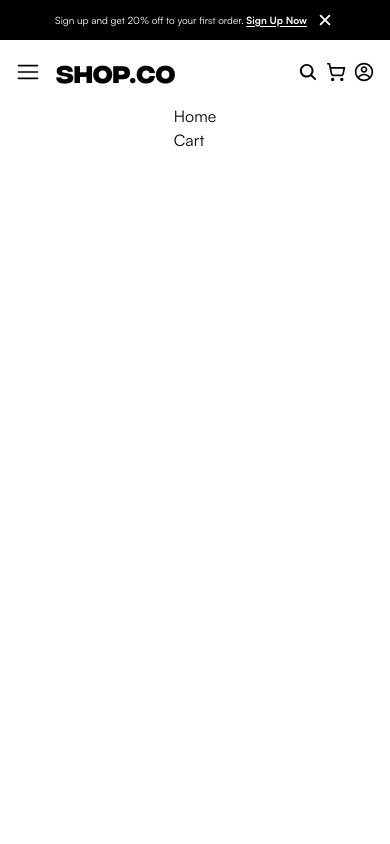
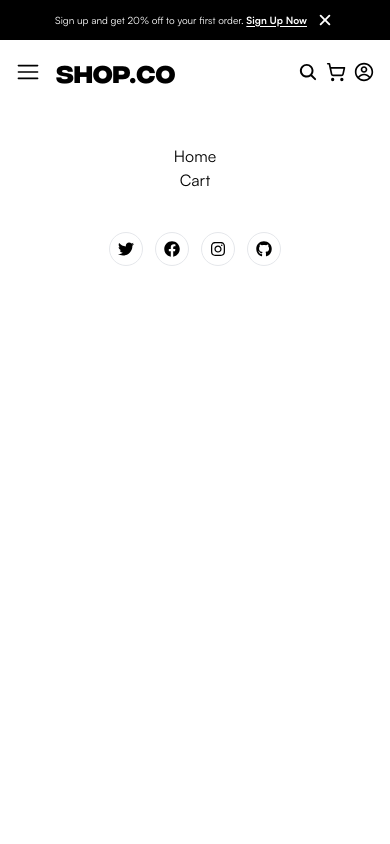
Before and after one commit to WebDev-MAP/E-Commerce, a React (Vite) app: page / in a window 390 px wide. Both pictures are taken after a click on the element 36 px from the left and 72 px from the top of the page. Shown: the top 844 px of the page. Built offline with nearby package versions, Linux system fonts and the light colour scheme.

Commit message:
Add social media icons to the Navbar component

```diff
--- a/src/components/Navbar.jsx
+++ b/src/components/Navbar.jsx
@@ -8,6 +8,10 @@ import { IoSearch } from 'react-icons/io5'
 import { LuShoppingCart } from 'react-icons/lu'
 import { CgProfile } from 'react-icons/cg'
 import { FaAngleDown } from 'react-icons/fa6'
+import { FaTwitter } from 'react-icons/fa'
+import { FaFacebook } from 'react-icons/fa'
+import { FaInstagram } from 'react-icons/fa'
+import { FaGithub } from 'react-icons/fa'
 
 function Navbar() {
   const [menuIsOpen, setMenuIsOpen] = useState(false)
@@ -25,10 +29,10 @@ function Navbar() {
           </div>
           {/* Dropdown */}
           <div
-            className={`absolute inset-y-16 left-0 z-10 flex h-full w-screen justify-center bg-white  font-satoshi_regular transition-all duration-500 ease-in-out lg:hidden ${menuIsOpen ? ' h-screen' : '  h-0 opacity-0'}`}
+            className={`absolute inset-y-16 left-0 z-10 flex w-screen   justify-center bg-white  font-satoshi_regular transition-all duration-500 ease-in-out lg:hidden ${menuIsOpen ? ' h-dvh  overflow-hidden' : '  h-0 '}`}
           >
             <ul
-              className={`transition-all duration-500 ease-in-out ${menuIsOpen ? 'opacity-100' : 'opacity-0'}`}
+              className={`mt-10 flex flex-col items-center font-satoshi_regular transition-all duration-500 ease-in-out ${menuIsOpen ? 'opacity-100' : 'opacity-0'}`}
             >
               <NavLink to="/" onClick={() => setMenuIsOpen(!menuIsOpen)}>
                 <li>Home</li>
@@ -36,6 +40,36 @@ function Navbar() {
               <NavLink to="/cart" onClick={() => setMenuIsOpen(!menuIsOpen)}>
                 <li>Cart</li>
               </NavLink>
+              <div className="flex space-x-3 pt-10">
+                <a
+                  href="https://twitter.com"
+                  target="_blank"
+                  className="rounded-full border-[1px] bg-white px-2 py-2"
+                >
+                  <FaTwitter />
+                </a>
+                <a
+                  href="https://facebook.com"
+                  target="_blank"
+                  className="rounded-full border-[1px] bg-white px-2 py-2"
+                >
+                  <FaFacebook />
+                </a>
+                <a
+                  href="https://instagram.com"
+                  target="_blank"
+                  className="rounded-full border-[1px] bg-white px-2 py-2"
+                >
+                  <FaInstagram />
+                </a>
+                <a
+                  href="https://github.com"
+                  target="_blank"
+                  className="rounded-full border-[1px] bg-white px-2 py-2"
+                >
+                  <FaGithub />
+                </a>
+              </div>
             </ul>
           </div>
 
```
